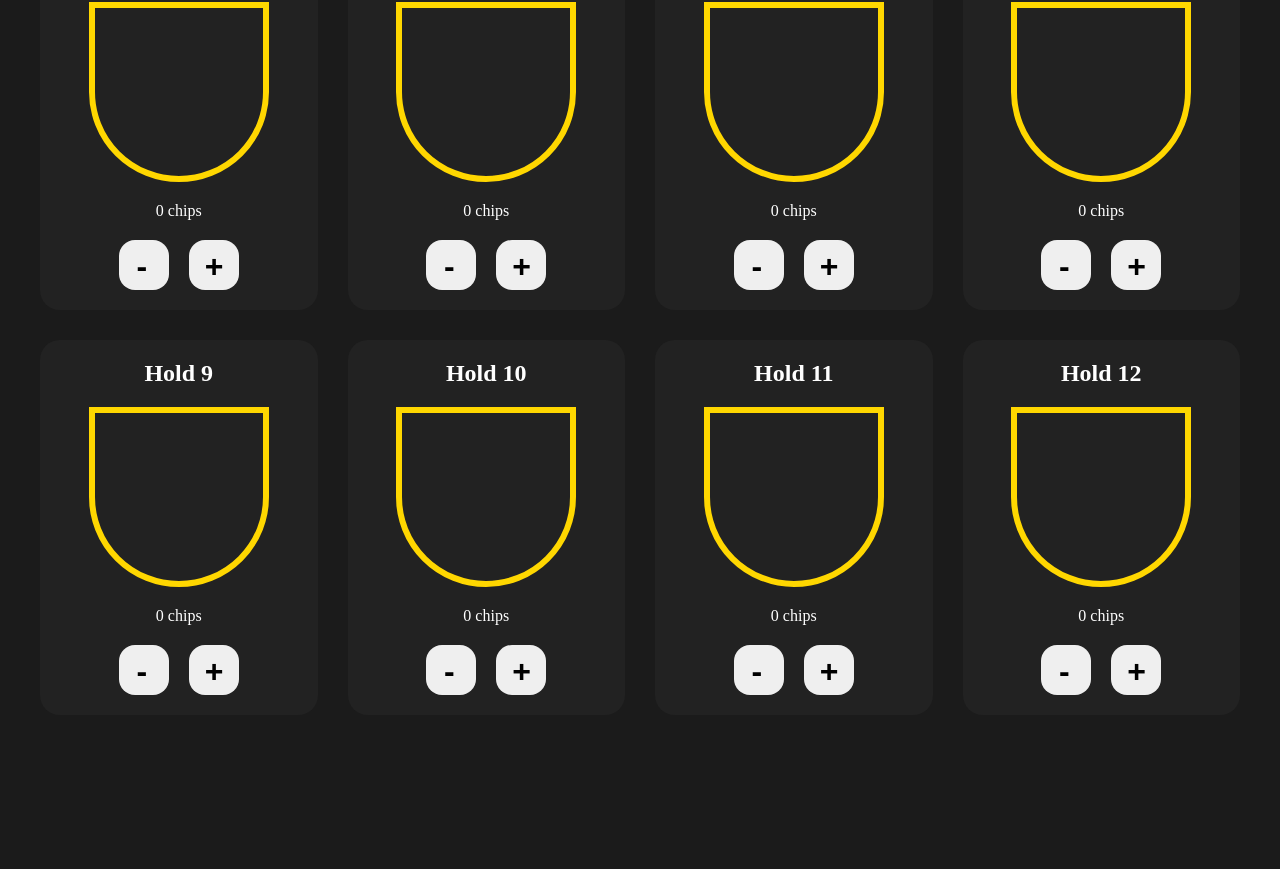
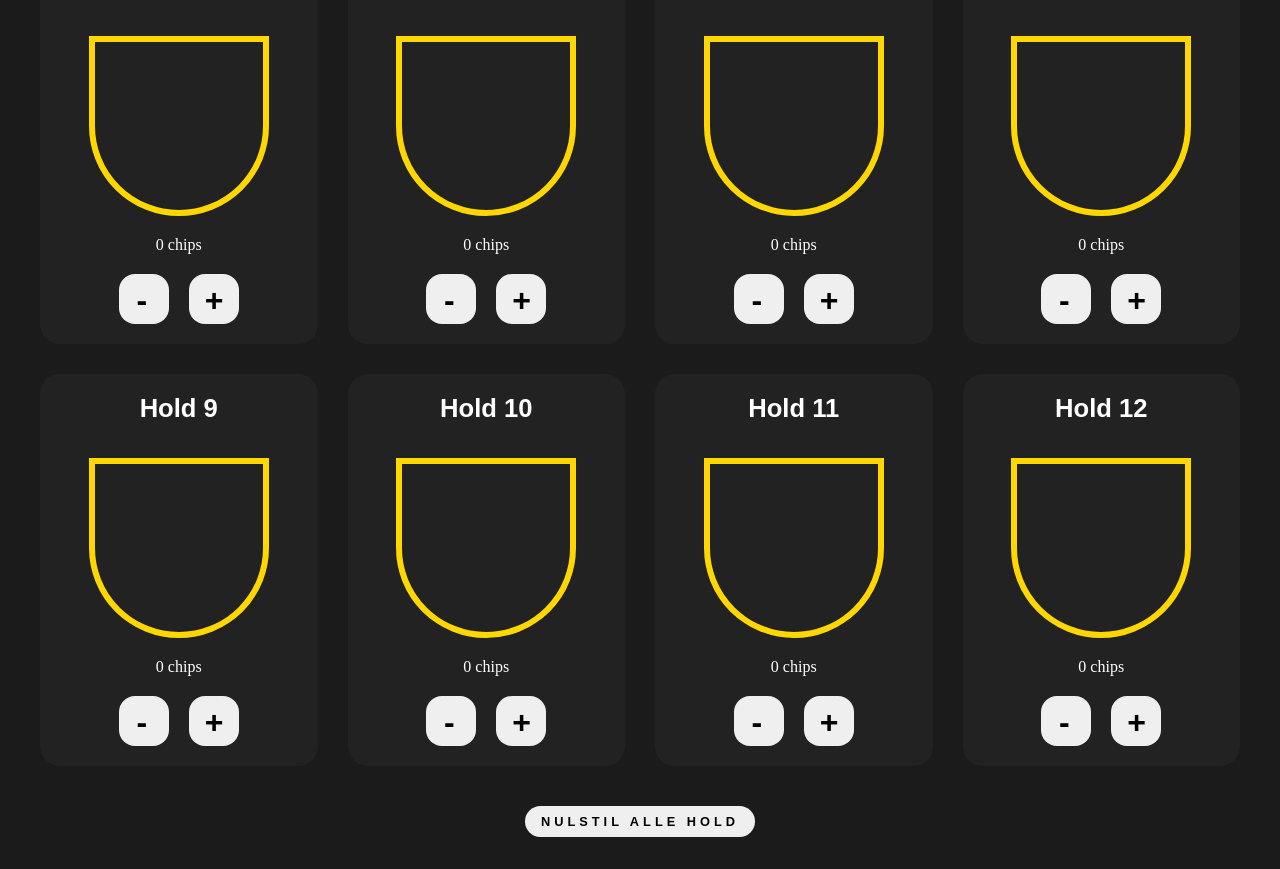
Before and after one commit to eaa25mtha/pointsystem-hs26, a React (Vite) app: page /#/point in a window 1280 px wide. Shown: the part 648-1517 px from the top of the page. Before the commit the page ends 1403 px from the top, so only its background shows below. Built offline with nearby package versions, Linux system fonts and the light colour scheme.

Commit message:
local storage på holdnavnene

```diff
--- a/src/components/TeamCard.jsx
+++ b/src/components/TeamCard.jsx
@@ -1,10 +1,15 @@
 import Bowl from "./Bowl";
 import "../css/teamcard.css";
 
-export default function TeamCard({ team, addPoint, removePoint }) {
+export default function TeamCard({ team, addPoint, removePoint, changeName }) {
   return (
     <div className="team-card">
-      <h2>{team.name}</h2>
+      <input
+        className="team-name"
+        type="text"
+        value={team.name}
+        onChange={(e) => changeName(team.id, e.target.value)} //mulighed for at ændre holdnavn
+      />
       <Bowl score={team.score} />
       <p>{team.score} chips</p>
       <div className="buttons">
--- a/src/css/pointpage.css
+++ b/src/css/pointpage.css
@@ -4,3 +4,21 @@
   gap: 30px;
   padding: 40px;
 }
+
+.nulstil-btn-container {
+  display: flex;
+  justify-content: center;
+  margin-bottom: 2rem;
+}
+
+.nulstil-btn {
+  padding: 8px 16px;
+  font-size: 0.8rem;
+  border: none;
+  border-radius: 16px;
+  cursor: pointer;
+  font-family: var(--font-family);
+  font-weight: var(--font-weight);
+  letter-spacing: var(--letter-spacing);
+  text-transform: var(--text-transform);
+}
--- a/src/css/teamcard.css
+++ b/src/css/teamcard.css
@@ -4,6 +4,22 @@
   border-radius: 20px;
   padding: 20px;
   text-align: center;
+}
+
+.team-name {
+  width: 100%;
+  text-align: center;
+  font-size: 1.6rem;
+  font-weight: bold;
+  background: none;
+  border: none;
+  color: white;
+  margin-bottom: 15px;
+}
+
+.team-name:focus {
+  outline: 2px solid gold;
+  border-radius: 8px;
 }
 
 /* ---------- Bowl ---------- */
--- a/src/pages/PointPage.jsx
+++ b/src/pages/PointPage.jsx
@@ -1,15 +1,23 @@
-import { useState } from "react";
+import { useState, useEffect } from "react";
 import TeamCard from "../components/TeamCard";
 import "../css/pointpage.css";
 
-export default function PointPage() {
-  const [teams, setTeams] = useState(
-    Array.from({ length: 12 }, (_, i) => ({
+const defaultTeams = Array.from({ length: 12 }, (_, i) => ({
   id: i + 1,
   name: `Hold ${i + 1}`,
   score: 0,
-    })),
-  );
+}));
+
+export default function PointPage() {
+  const [teams, setTeams] = useState(() => {
+    const savedTeams = localStorage.getItem("teams");
+
+    return savedTeams ? JSON.parse(savedTeams) : defaultTeams;
+  });
+
+  useEffect(() => {
+    localStorage.setItem("teams", JSON.stringify(teams));
+  }, [teams]);
 
   //tilføj point
   function addPoint(id) {
@@ -34,7 +42,20 @@ export default function PointPage() {
     );
   }
 
+  // ændrer holdnavne
+  function changeName(id, newName) {
+    setTeams((prev) =>
+      prev.map((team) => (team.id === id ? { ...team, name: newName } : team)),
+    );
+  }
+
+  // nulstil holdene
+  function resetTeams() {
+    setTeams(defaultTeams);
+  }
+
   return (
+    <>
       <div className="point-page">
         {teams.map((team) => (
           <TeamCard
@@ -42,8 +63,16 @@ export default function PointPage() {
             team={team}
             addPoint={addPoint}
             removePoint={removePoint}
+            changeName={changeName}
           />
         ))}
       </div>
+
+      <div className="nulstil-btn-container">
+        <button className="nulstil-btn" onClick={resetTeams}>
+          Nulstil alle hold
+        </button>
+      </div>
+    </>
   );
 }
```
Lines whose indentation alone changed are shown as unchanged.
